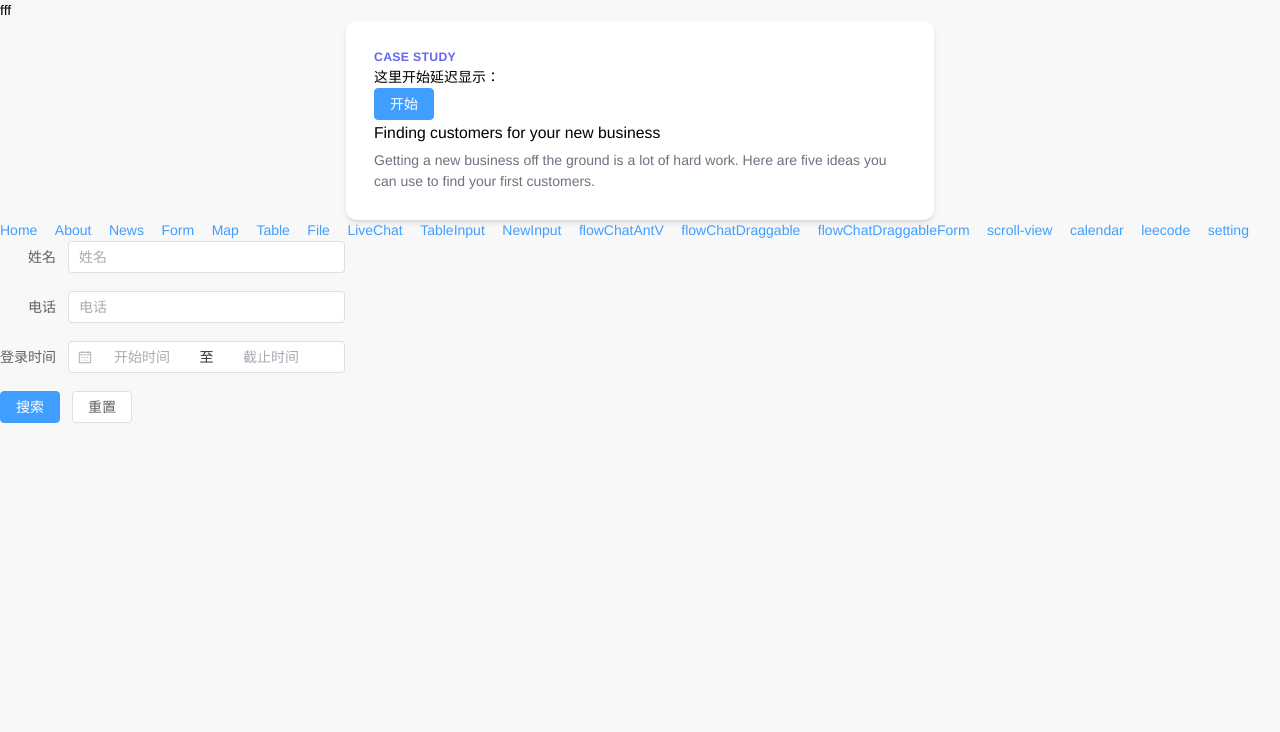
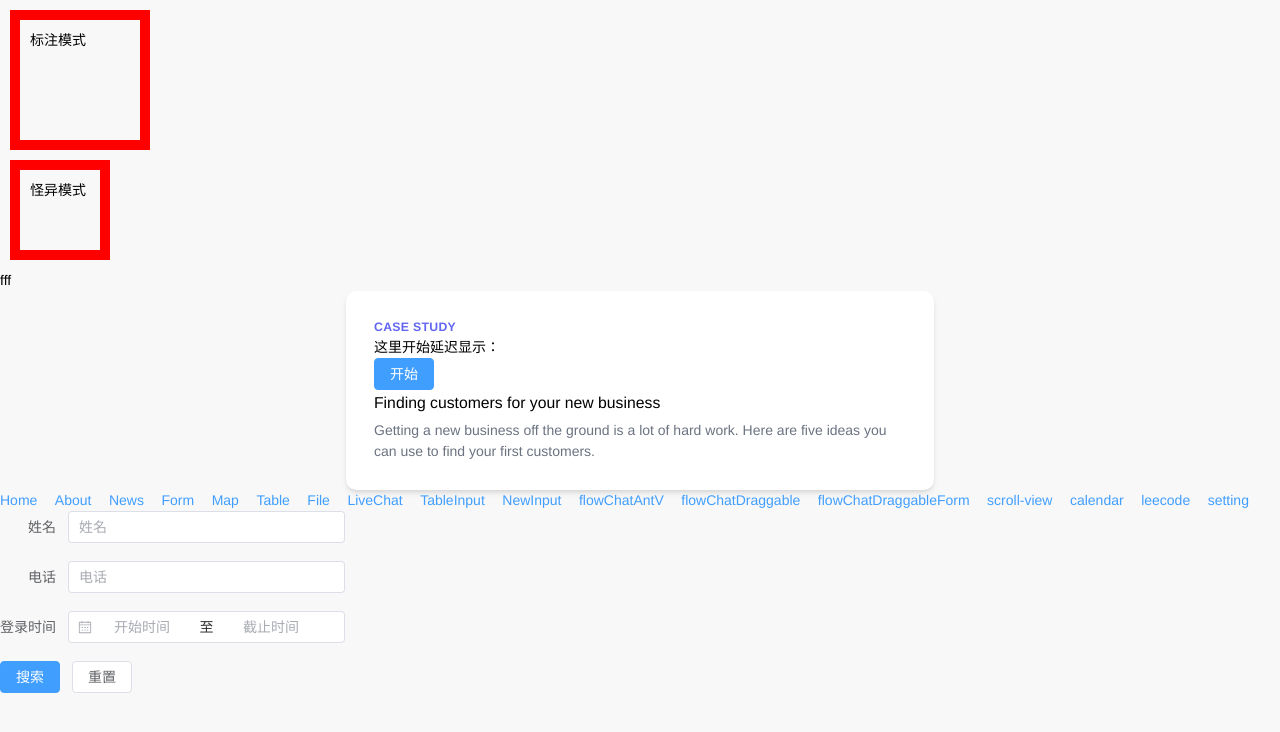
Before and after one commit to twoknives-li/tk-vue-vite, a Vue app: page / in a window 1280 px wide. Shown: the top 732 px of the page. Built offline with nearby package versions, Linux system fonts and the light colour scheme; no server answers.

Commit message:
qrcode使用

```diff
--- a/package.json
+++ b/package.json
@@ -23,6 +23,8 @@
     "jszip": "^3.10.1",
     "ol": "^7.2.2",
     "pinia": "^2.0.23",
+    "print-js": "^1.6.0",
+    "qrcodejs2-fixes": "^0.0.2",
     "pinia-plugin-persistedstate": "^2.3.0",
     "vant": "^3.6.4",
     "vite-plugin-html": "^3.2.0",
--- a/src/pages/home.vue
+++ b/src/pages/home.vue
@@ -1,4 +1,8 @@
 <template>
+  <div>
+    <div class="testBox boxA">标注模式</div>
+    <div class="testBox boxB">怪异模式</div>
+  </div>
   <div class="box">fff</div>
   <div
     class="max-w-md mx-auto bg-white rounded-xl shadow-md overflow-hidden md:max-w-2xl"
@@ -175,4 +179,17 @@ export default {
 .box {
   background-color: var(--next-bg-topBar);
 }
+.testBox {
+  width: 100px;
+  height: 100px;
+  margin: 10px;
+  padding: 10px;
+  border: 10px solid red;
+}
+.boxA{
+  box-sizing: content-box !important; // 标注模式
+}
+.boxB {
+  box-sizing: border-box !important; // 怪异模式
+}
 </style>
--- a/src/pages/setting/index.vue
+++ b/src/pages/setting/index.vue
@@ -21,17 +21,30 @@
 
     <el-button type="primary" @click="doJump">跳转</el-button>
     <el-button type="primary" @click="doExport">导出Excel</el-button>
+    <hr />
+
+    <div ref="qrcodeRef" class="qrcode-box"></div>
+    <el-button type="primary" @click="makeQrcode">生成二维码</el-button>
   </div>
 </template>
 <script setup lang="ts">
-import { ref, watch, nextTick, reactive, onMounted, computed, onUnmounted } from "vue";
+import {
+  ref,
+  watch,
+  nextTick,
+  reactive,
+  onMounted,
+  computed,
+  onUnmounted,
+} from "vue";
 import { useThemeConfig } from "@/store/themeConfig";
 import { useChangeColor } from "@/utils/theme";
 import { Local } from "@/utils/storage";
 import { storeToRefs } from "pinia";
-import mittBus from '@/utils/mitt';
+import mittBus from "@/utils/mitt";
 import router from "@/router";
-import * as XLSX from 'xlsx'
+import * as XLSX from "xlsx";
+import QRCode from "qrcodejs2-fixes";
 
 const storesThemeConfig = useThemeConfig();
 const { themeConfig } = storeToRefs(storesThemeConfig);
@@ -40,6 +53,9 @@ const { getLightColor, getDarkColor } = useChangeColor();
 const state = ref({
   topBar: "",
 });
+
+const qrcodeRef = ref<HTMLElement | null>(null); // 二维码
+
 const changeTheme = (theme) => {
   console.log("changeTheme");
 
@@ -59,36 +75,56 @@ const changColor = (color) => {
 };
 
 // 导出Excel
-const doExport = () =>{
+const doExport = () => {
   const data = [
-        ['姓名', '年龄', '性别', '身高'],
-        ['Alice', 20,'','175'],
-        ['Bob', 25, '男'],
-        ['Charlie', 30, '', '']
-      ];
-      const ws = XLSX.utils.aoa_to_sheet(data);
-      const wb = XLSX.utils.book_new();
-      XLSX.utils.book_append_sheet(wb, ws, 'Sheet1');
-      XLSX.writeFile(wb, 'data.xlsx');
-}
-const doJump = () =>{
-  router.push('/leecode');
-}
+    ["姓名", "年龄", "性别", "身高"],
+    ["Alice", 20, "", "175"],
+    ["Bob", 25, "男"],
+    ["Charlie", 30, "", ""],
+  ];
+  const ws = XLSX.utils.aoa_to_sheet(data);
+  const wb = XLSX.utils.book_new();
+  XLSX.utils.book_append_sheet(wb, ws, "Sheet1");
+  XLSX.writeFile(wb, "data.xlsx");
+};
+const doJump = () => {
+  router.push("/leecode");
+};
 // 存储布局配置全局主题样式（html根标签）
 const setLocalThemeConfigStyle = () => {
   Local.set("themeConfigStyle", document.documentElement.style.cssText);
 
-  mittBus.emit('changeTheme', themeConfig);
+  mittBus.emit("changeTheme", themeConfig);
+};
+
+/**
+ * @name: 生成二维码
+ * @return {*}
+ */
+const makeQrcode = () => {
+  // 初始化生成二维码
+  (qrcodeRef.value as HTMLElement).innerHTML = "";
+  new QRCode(qrcodeRef.value, {
+    text: `https://kezhang.twoknives.cn/h5`,
+    width: 260,
+    height: 260,
+    colorDark: "#000000",
+    colorLight: "#ffffff",
+  });
 };
 
 // 页面卸载时
 onUnmounted(() => {
-  console.log('页面卸载时');
-	// mittBus.off('changeTheme', () => {});
+  console.log("页面卸载时");
+  // mittBus.off('changeTheme', () => {});
 });
 </script>
 <style lang="scss">
 .box {
   background-color: var(--next-bg-topBar);
 }
+.qrcode-box{
+  width: 160px;
+  height: 160px;
+}
 </style>
```
